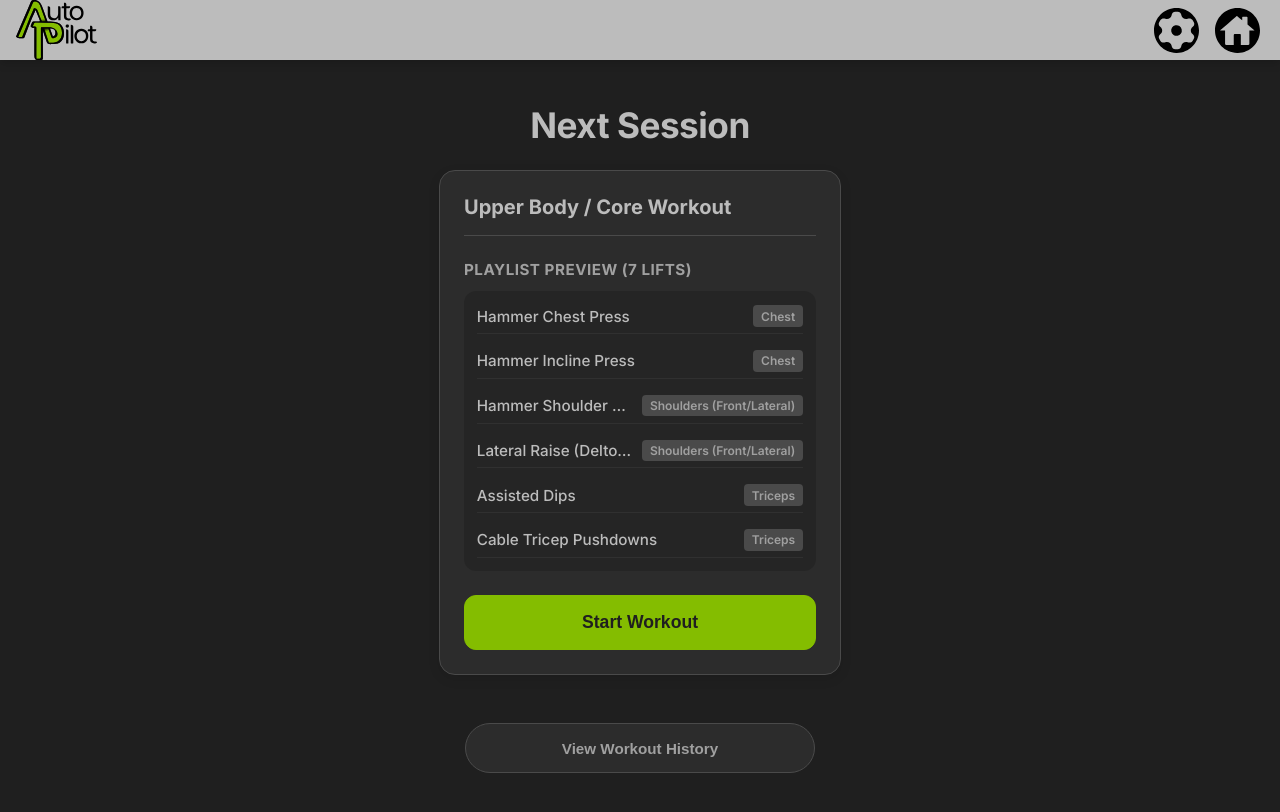
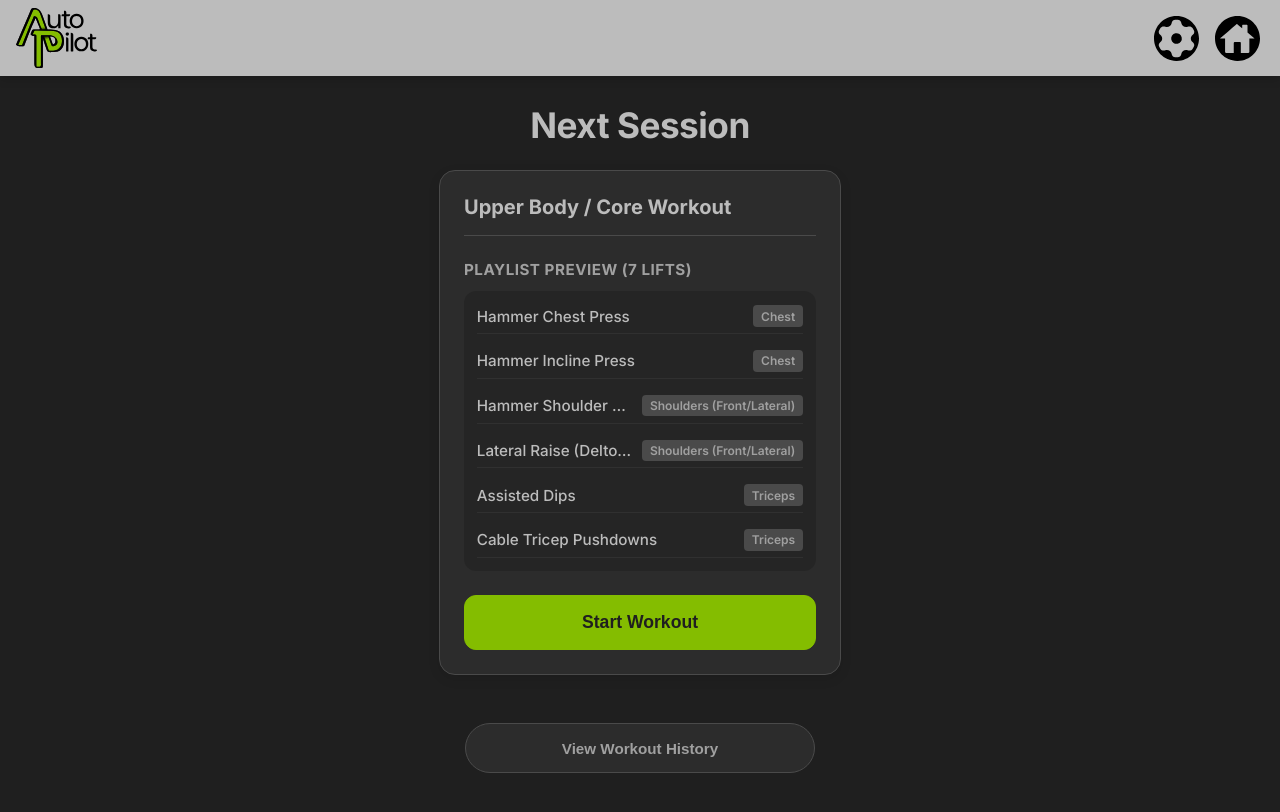
Before and after one commit to itzafezookie/AutoPilot, a React (Vite) app: page / in a window 1280 px wide. Shown: the top 812 px of the page. Built offline with nearby package versions, Linux system fonts and the light colour scheme.

Commit message:
style: fix header height alignment under border-box

```diff
--- a/src/components/Header.module.css
+++ b/src/components/Header.module.css
@@ -10,7 +10,7 @@
     right: 0;
     z-index: 100;
     box-shadow: 0 2px 10px rgba(0, 0, 0, 0.2);
-    height: 60px; /* Set a fixed height */
+    height: 76px; /* Set a fixed height */
 }
 
 .logo {
```
